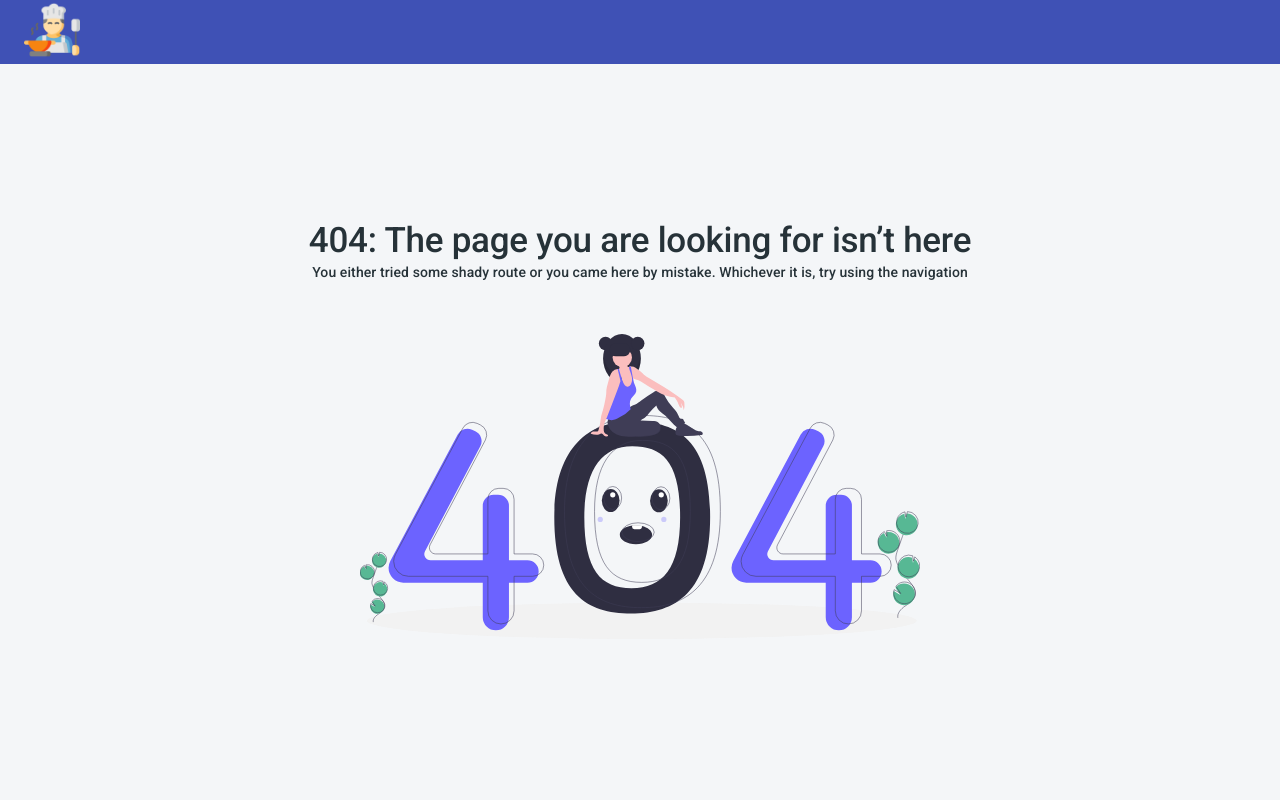
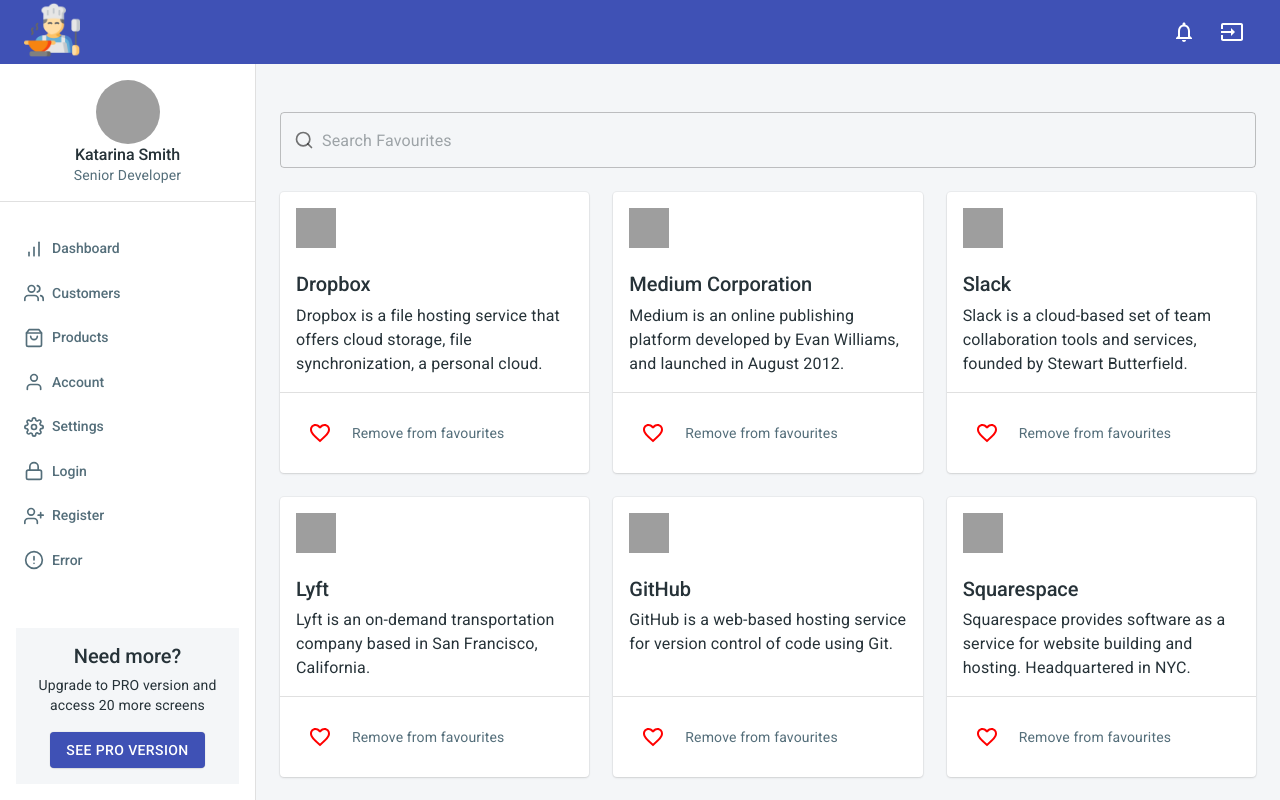
Before and after one commit to W8-Recipedia/Recipedia, a React (Create React App) app in the folder client/: page /app/favourites in a window 1280 px wide. Before the commit this address led to /404. Built offline with nearby package versions, Linux system fonts and the light colour scheme; grey boxes are pictures that could not be loaded.

Commit message:
Renames to favourites and routes to correct URL

```diff
--- a/client/src/routes.js
+++ b/client/src/routes.js
@@ -7,7 +7,7 @@
 import DashboardView from 'src/views/reports/DashboardView';
 import LoginView from 'src/views/auth/LoginView';
 import NotFoundView from 'src/views/errors/NotFoundView';
-import ProductListView from 'src/views/product/ProductListView';
+import FavouritesView from 'src/views/favourites/FavouritesView';
 import RegisterView from 'src/views/auth/RegisterView';
 import SettingsView from 'src/views/settings/SettingsView';
 
@@ -19,7 +19,7 @@
       { path: 'account', element: <AccountView /> },
       { path: 'customers', element: <CustomerListView /> },
       { path: 'dashboard', element: <DashboardView /> },
-      { path: 'products', element: <ProductListView /> },
+      { path: 'favourites', element: <FavouritesView /> },
       { path: 'settings', element: <SettingsView /> },
       { path: '*', element: <Navigate to="/404" /> }
     ]
--- a/client/src/views/product/ProductListView/ProductCard.js
+++ b/client/src/views/favourites/FavouritesView/FavouriteCard.js
@@ -27,7 +27,7 @@
   }
 }));
 
-const ProductCard = ({ className, product, ...rest }) => {
+const FavouriteCard = ({ className, product, ...rest }) => {
   const classes = useStyles();
 
   return (
@@ -75,18 +75,20 @@
             className={classes.statsItem}
             item
           >
-		  <IconButton component="span">
+            <IconButton component="span" color="red">
                   <FavoriteBorderIcon
                     style={{ color: 'red' }}
                   />
             </IconButton>
+            <Box pl={1}>
                 <Typography
                   color="textSecondary"
                   display="inline"
                   variant="body2"
                 >
-              Favourite
+                  Remove from favourites
               </Typography>
+            </Box>
           </Grid>
         </Grid>
       </Box>
@@ -94,9 +96,9 @@
   );
 };
 
-ProductCard.propTypes = {
+FavouriteCard.propTypes = {
   className: PropTypes.string,
   product: PropTypes.object.isRequired
 };
 
-export default ProductCard;
+export default FavouriteCard;
--- a/client/src/views/product/ProductListView/Toolbar.js
+++ b/client/src/views/favourites/FavouritesView/Searchbar.js
@@ -17,7 +17,7 @@
   root: {},
 }));
 
-const Toolbar = ({ className, ...rest }) => {
+const Searchbar = ({ className, ...rest }) => {
   const classes = useStyles();
 
   return (
@@ -53,8 +53,8 @@
   );
 };
 
-Toolbar.propTypes = {
+Searchbar.propTypes = {
   className: PropTypes.string
 };
 
-export default Toolbar;
+export default Searchbar;
```
Also changed, not shown: client/src/views/favourites/FavouritesView/index.js (renamed from client/src/views/product/ProductListView/index.js, +4 -4 lines), client/src/views/favourites/FavouritesView/data.js (renamed from client/src/views/product/ProductListView/data.js). Lines whose indentation alone changed are shown as unchanged.
